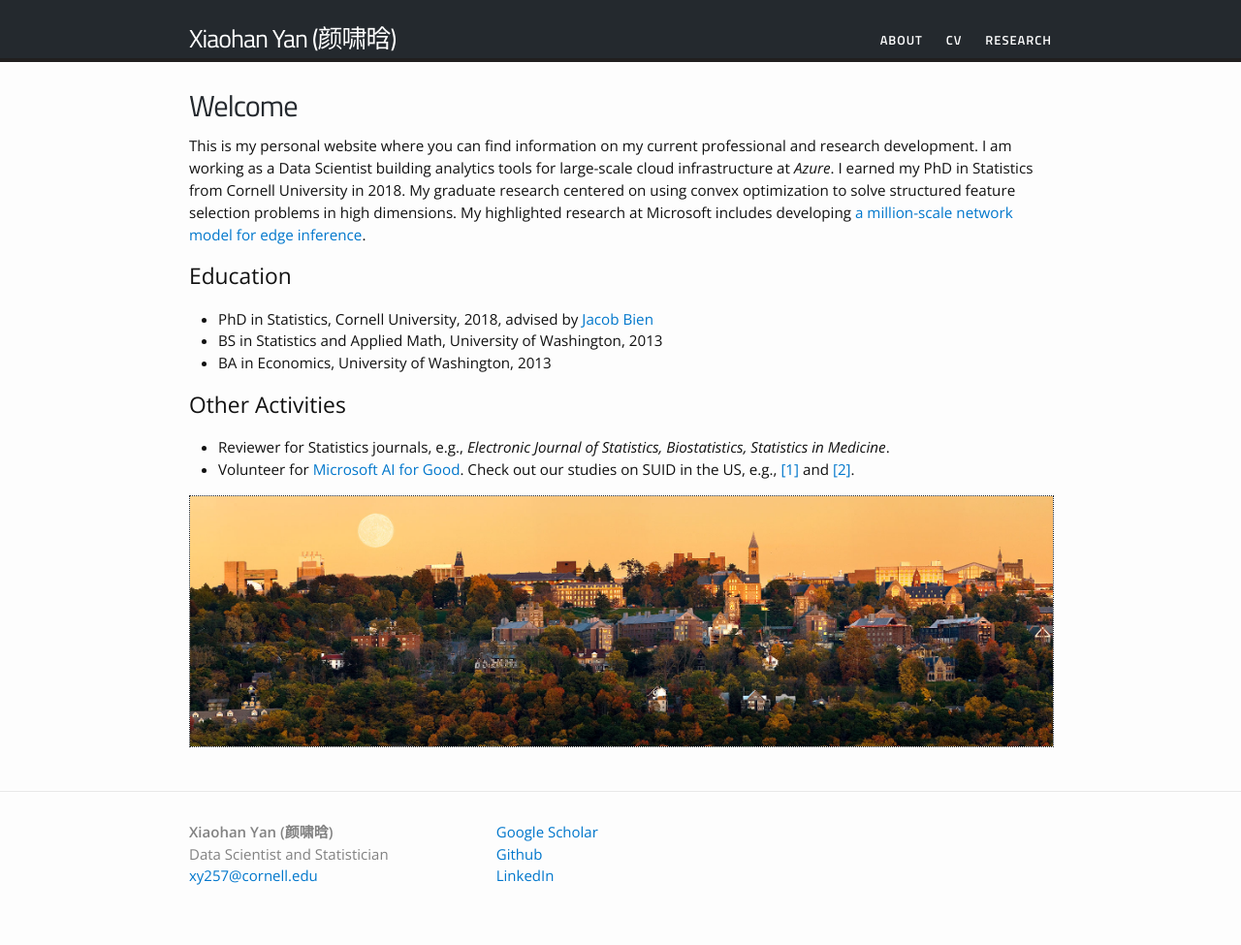
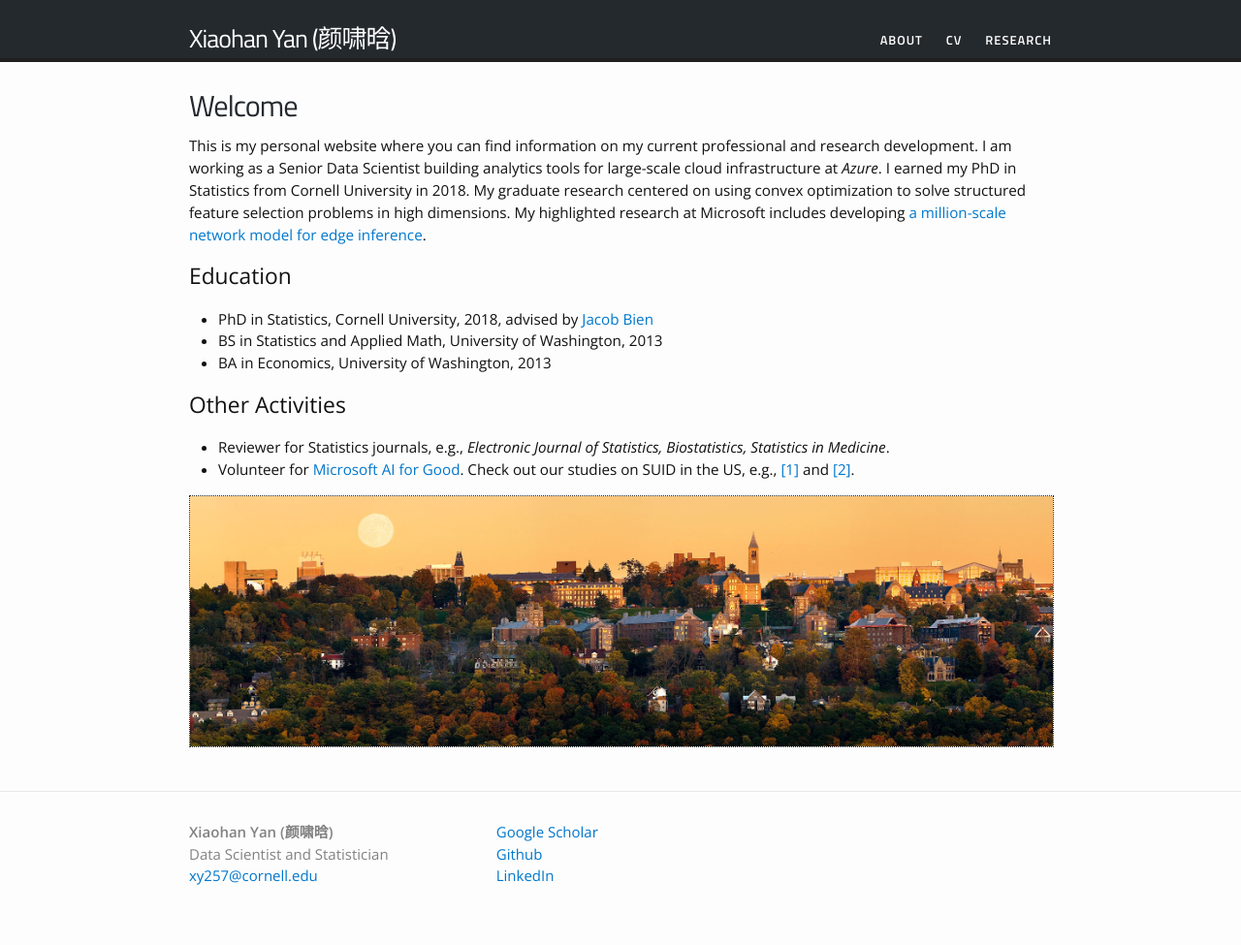
Before and after one commit to yanxht/yanxht.github.io, a Jekyll site: the page built from index.html, in a window 1280 px wide. Shown: the whole page at 97% size. Built offline with Jekyll 4.4.1, drawn with Linux system fonts in a browser that asks for light colours.

Commit message:
Update description

```diff
--- a/index.html
+++ b/index.html
@@ -5,7 +5,7 @@ layout: default
 <div class="home">
 
 <h1>Welcome</h1>
-<p>This is my personal website where you can find information on my current professional and research development. I am working as a Data Scientist building analytics tools for large-scale cloud infrastructure at <i>Azure</i>. I earned my PhD in Statistics from Cornell University in 2018. My graduate research centered on using convex optimization to solve structured feature selection problems in high dimensions. My highlighted research at Microsoft includes developing <a href="https://yanxht.github.io/research/bar/">a million-scale network model for edge inference</a>.</p>
+<p>This is my personal website where you can find information on my current professional and research development. I am working as a Senior Data Scientist building analytics tools for large-scale cloud infrastructure at <i>Azure</i>. I earned my PhD in Statistics from Cornell University in 2018. My graduate research centered on using convex optimization to solve structured feature selection problems in high dimensions. My highlighted research at Microsoft includes developing <a href="https://yanxht.github.io/research/bar/">a million-scale network model for edge inference</a>.</p>
 
 <h2> Education </h2>
 <ul>
```
